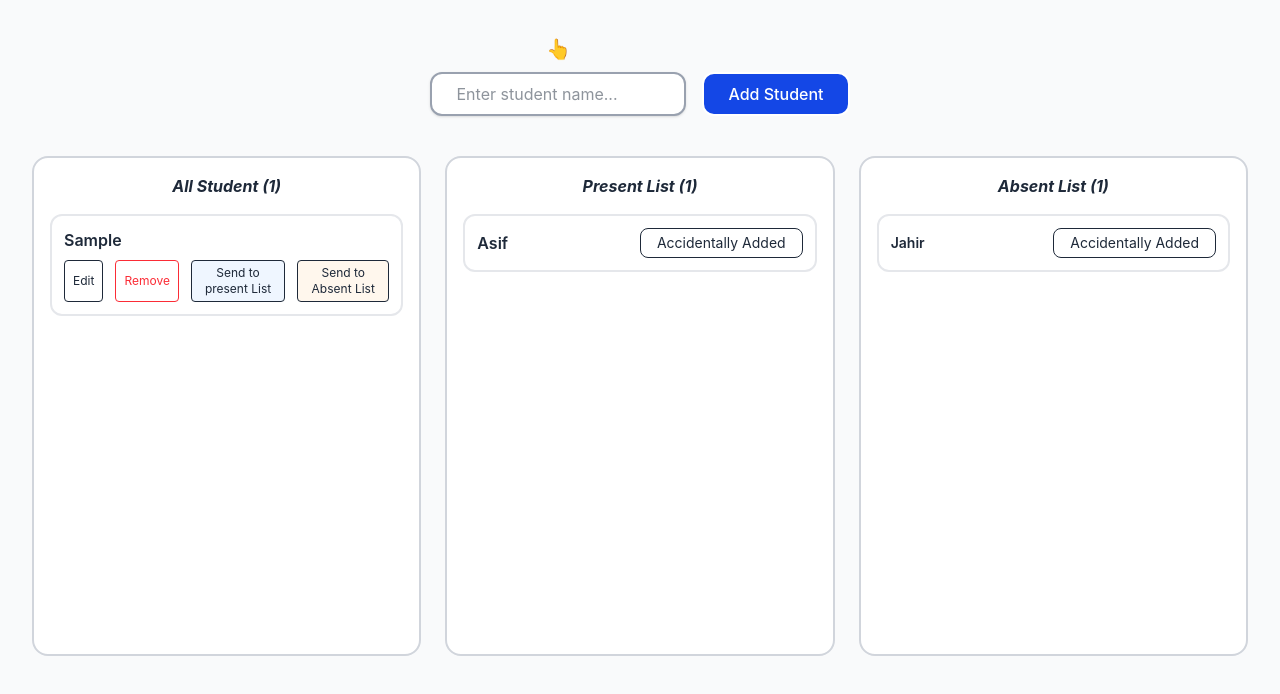
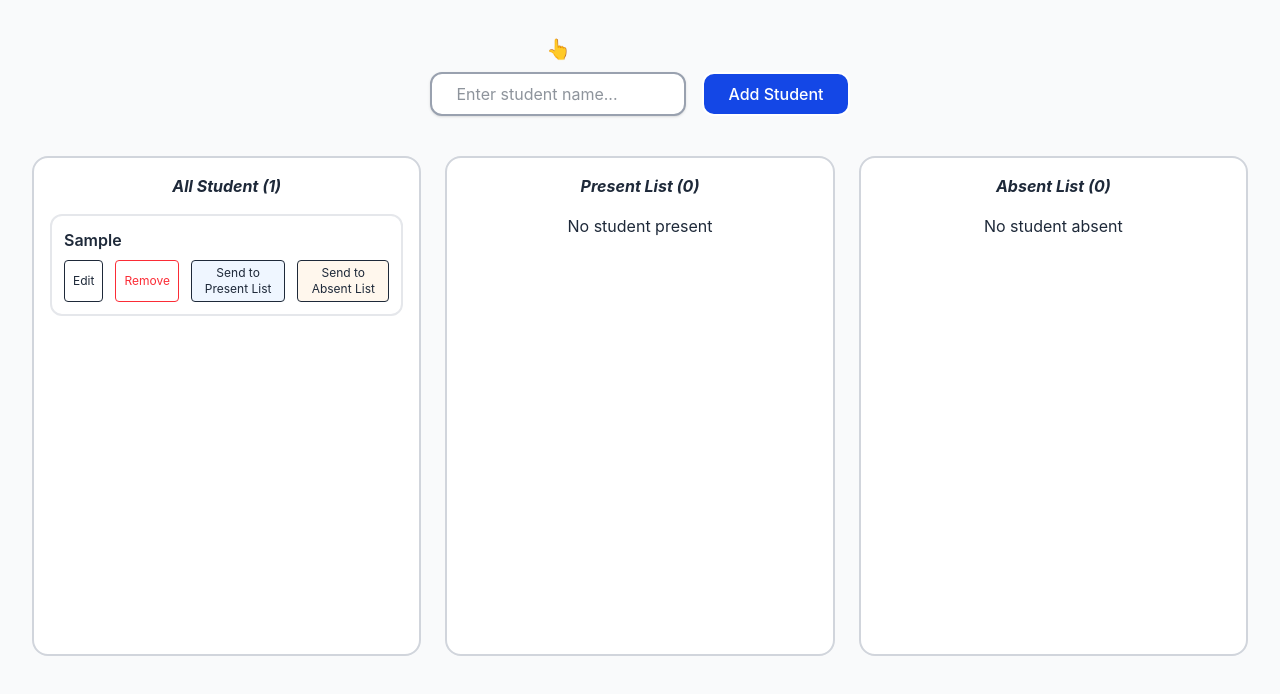
Before and after one commit to khalidbinahsan/student-attendance, a React (Vite) app: page / in a window 1280 px wide. Both pictures are taken after typing "Sample" into the empty fields and a click on the button "Add Student". Shown: the top 694 px of the page. Built offline with nearby package versions, Linux system fonts and the light colour scheme.

Commit message:
functions added

```diff
--- a/src/App.jsx
+++ b/src/App.jsx
@@ -5,15 +5,11 @@ import AbsentStudents from './components/AbsentStudents'
 
 function App() {
     const [allStudents, setAllStudents] = useState([])
-    const [presentStudents, setPresentStudents] = useState([
-        {id: 1, name: "Asif"},
-    ])
-    const [absentStudents, setAbsentStudents] = useState([
-        {id: 1, name: "Jahir"},
-    ])
     const [studentName, setStudentName] = useState("")
     const [editMode, setEditMode] = useState(false)
     const [editableStudent, setEditableStudent] = useState(null)
+    const presentStudents = allStudents.filter(student => student.isPresent === true)
+    const absentStudents = allStudents.filter(student => student.isPresent === false)
     const studentNameHandler = (e) => {
         setStudentName(e.target.value)
     }
@@ -25,6 +21,7 @@ function App() {
         const newStudent = {
             id: Date.now(),
             name: studentName,
+            isPresent: undefined,
         }
         setAllStudents([newStudent, ...allStudents])
         setStudentName("")
@@ -49,6 +46,45 @@ function App() {
         setStudentName(student.name)
         setEditableStudent(student)
     }
+    const makePresentHandler = (student) => {
+        if(student.isPresent !== undefined){
+            alert(`This student is already on the ${student.isPresent ? "present" : "absent"} list`)
+        } else {
+            const updatedStudents = allStudents.map((item) => {
+            if(item.id === student.id) {
+                return {...item, isPresent: true}
+            }
+            return item
+        })
+
+        setAllStudents(updatedStudents)
+
+        }
+
+    }
+    const makeAbsentHandler = (student) => {
+         if(student.isPresent !== undefined) {
+            alert(`This student is already on the ${student.isPresent ? "present" : "absent"} list`)
+         } else {
+                const updatedStudents = allStudents.map((item) => {
+                if(item.id === student.id) {
+                    return {...student, isPresent: false}
+                }
+                return item
+            })
+            setAllStudents(updatedStudents)
+            }
+         }
+
+    const toggleList = (student) => {
+        const updatedStudents = allStudents.map((item) => {
+            if(item.id === student.id) {
+                return {...item, isPresent: !item.isPresent}
+            }
+            return item
+        })
+        setAllStudents(updatedStudents)
+    }
   return (
     <>
     <form onSubmit={submitHandler} className="flex justify-center items-center gap-4 mb-10 mt-10">
@@ -56,7 +92,10 @@ function App() {
             <input
             onChange={studentNameHandler}
             value={studentName}
-            type="text" placeholder="Enter student name..." className="border-2 border-gray-400 px-6 py-2 rounded-xl bg-white shadow-sm focus:outline-none focus:border-blue-500 w-64 transition-all"
+            type="text"
+            required
+            placeholder="Enter student name..."
+            className="border-2 border-gray-400 px-6 py-2 rounded-xl bg-white shadow-sm focus:outline-none focus:border-blue-500 w-64 transition-all"
             />
             <span className="absolute -top-8 left-1/2 -translate-x-1/2 text-xl animate-bounce">
                 👆
@@ -76,7 +115,7 @@ function App() {
         <div className="border-2 border-gray-300 rounded-2xl p-4 bg-white min-h-[500px]">
             <h2 className="text-center font-bold mb-4 italic">All Student ({allStudents.length})</h2>
             {allStudents.length === 0 ? (
-                <p className="text-center">No student added</p>
+                <p className="text-center">No student added. Please add student</p>
             ) : (
                 allStudents.map( student => (
                     <AllStudents
@@ -84,13 +123,15 @@ function App() {
                     student={student}
                     onDelete={() => studentDelete(student.id)}
                     onEdit={() => studentEdit(student)}
+                    onMakePresent={() => makePresentHandler(student)}
+                    onMakeAbsent={() => makeAbsentHandler(student)}
                     />
                 ))
             )}
-
         </div>
 
         <div className="border-2 border-gray-300 rounded-2xl p-4 bg-white min-h-[500px]">
+
             <h2 className="text-center font-bold mb-4 italic">Present List ({presentStudents.length})</h2>
             {presentStudents.length === 0 ? (
                 <p className="text-center">No student present</p>
@@ -99,10 +140,10 @@ function App() {
                     <PresentStudents
                     key={student.id}
                     student={student}
+                    onMakePresent={()=> toggleList(student)}
                     />
                 ))
             )}
-
         </div>
 
         <div className="border-2 border-gray-300 rounded-2xl p-4 bg-white min-h-[500px]">
@@ -114,10 +155,10 @@ function App() {
                     <AbsentStudents
                     key={student.id}
                     student={student}
+                    onMakeAbsent={()=> toggleList(student)}
                     />
                 ))
             )}
-
         </div>
 
     </div>
--- a/src/components/AbsentStudents.jsx
+++ b/src/components/AbsentStudents.jsx
@@ -1,10 +1,10 @@
-export default function AbsentStudents({student}) {
+export default function AbsentStudents({student, onMakeAbsent}) {
   return (
-    <div className="space-y-3">
+    <div className="space-y-3 mb-3">
       <div className="border-2 border-gray-200 p-3 rounded-xl flex items-center justify-between">
         <span className="font-semibold text-sm">{student.name}</span>
-        <button className="border px-4 py-1 rounded-lg text-sm hover:bg-red-50">
-          Accidentally Added
+        <button onClick={onMakeAbsent} className="cursor-pointer border px-4 py-1 rounded-lg text-sm bg-blue-50 hover:bg-blue-100">
+          Make Present
         </button>
       </div>
     </div>
--- a/src/components/AllStudents.jsx
+++ b/src/components/AllStudents.jsx
@@ -1,7 +1,19 @@
-export default function AllStudents({student, onDelete, onEdit}) {
+export default function AllStudents({student, onDelete, onEdit, onMakePresent, onMakeAbsent}) {
   return (
     <div className="space-y-3 mb-3">
-      <div className="border-2 border-gray-200 p-3 rounded-xl">
+      <div className="border-2 border-gray-200 p-3 rounded-xl relative">
+        { student.isPresent === true ? (
+            <span className="inline-block px-2.5 py-0.5 rounded-full text-[10px] font-bold uppercase tracking-wide mb-3 bg-blue-100 text-blue-700 absolute top-2 right-2">
+            Present
+          </span>
+        ) : student.isPresent === false ? (
+            <span className="inline-block px-2.5 py-0.5 rounded-full text-[10px] font-bold uppercase tracking-wide mb-3 bg-red-100 text-red-700 absolute top-2 right-2">
+              Absent
+            </span>
+        ) : (
+          null
+        )}
+
         <h3 className="font-semibold">{student.name}</h3>
         <div className="flex gap-3 text-xs mt-2">
           <button
@@ -14,10 +26,10 @@ export default function AllStudents({student, onDelete, onEdit}) {
           className="border px-2 py-1 rounded hover:bg-gray-100 text-red-500 cursor-pointer">
             Remove
           </button>
-          <button className="border px-2 py-1 rounded bg-blue-50 hover:bg-blue-100 cursor-pointer">
-            Send to present List
+          <button onClick={onMakePresent} className="border px-2 py-1 rounded bg-blue-50 hover:bg-blue-100 cursor-pointer">
+            Send to Present List
           </button>
-          <button className="border px-2 py-1 rounded bg-orange-50 hover:bg-orange-100 cursor-pointer">
+          <button onClick={onMakeAbsent} className="border px-2 py-1 rounded bg-orange-50 hover:bg-orange-100 cursor-pointer">
             Send to Absent List
           </button>
         </div>
--- a/src/components/PresentStudents.jsx
+++ b/src/components/PresentStudents.jsx
@@ -1,10 +1,10 @@
-export default function PresentStudents({student}) {
+export default function PresentStudents({student, onMakePresent}) {
   return (
-    <div className="space-y-3">
+    <div className="space-y-3 mb-3">
       <div className="border-2 border-gray-200 p-3 rounded-xl flex items-center justify-between">
         <span className="font-semibold">{student.name}</span>
-        <button className="border px-4 py-1 rounded-lg text-sm hover:bg-red-50">
-          Accidentally Added
+        <button onClick={onMakePresent} className="cursor-pointer border px-4 py-1 rounded-lg text-sm bg-orange-50 hover:bg-orange-100">
+          Make Absent
         </button>
       </div>
     </div>
```
